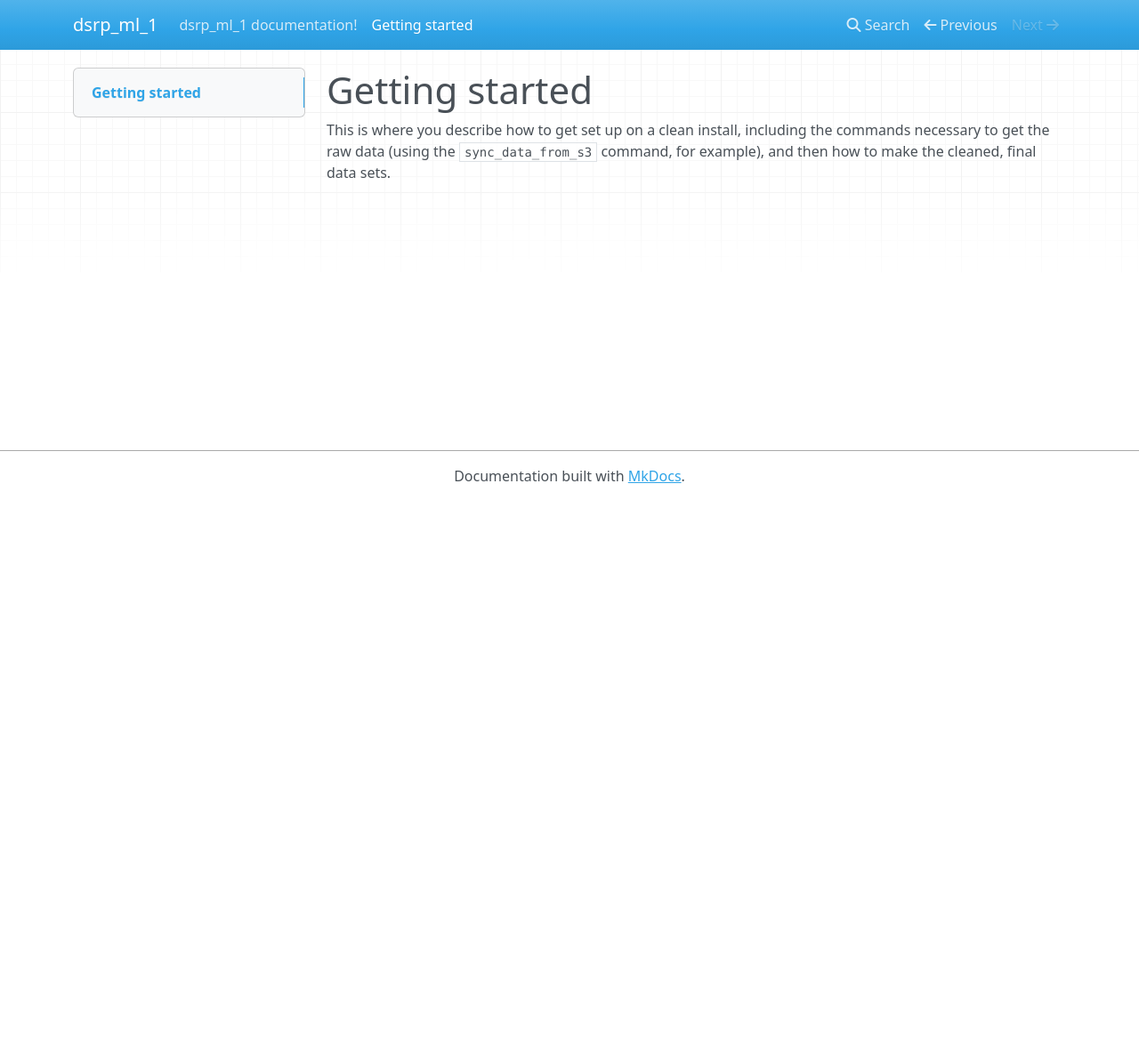
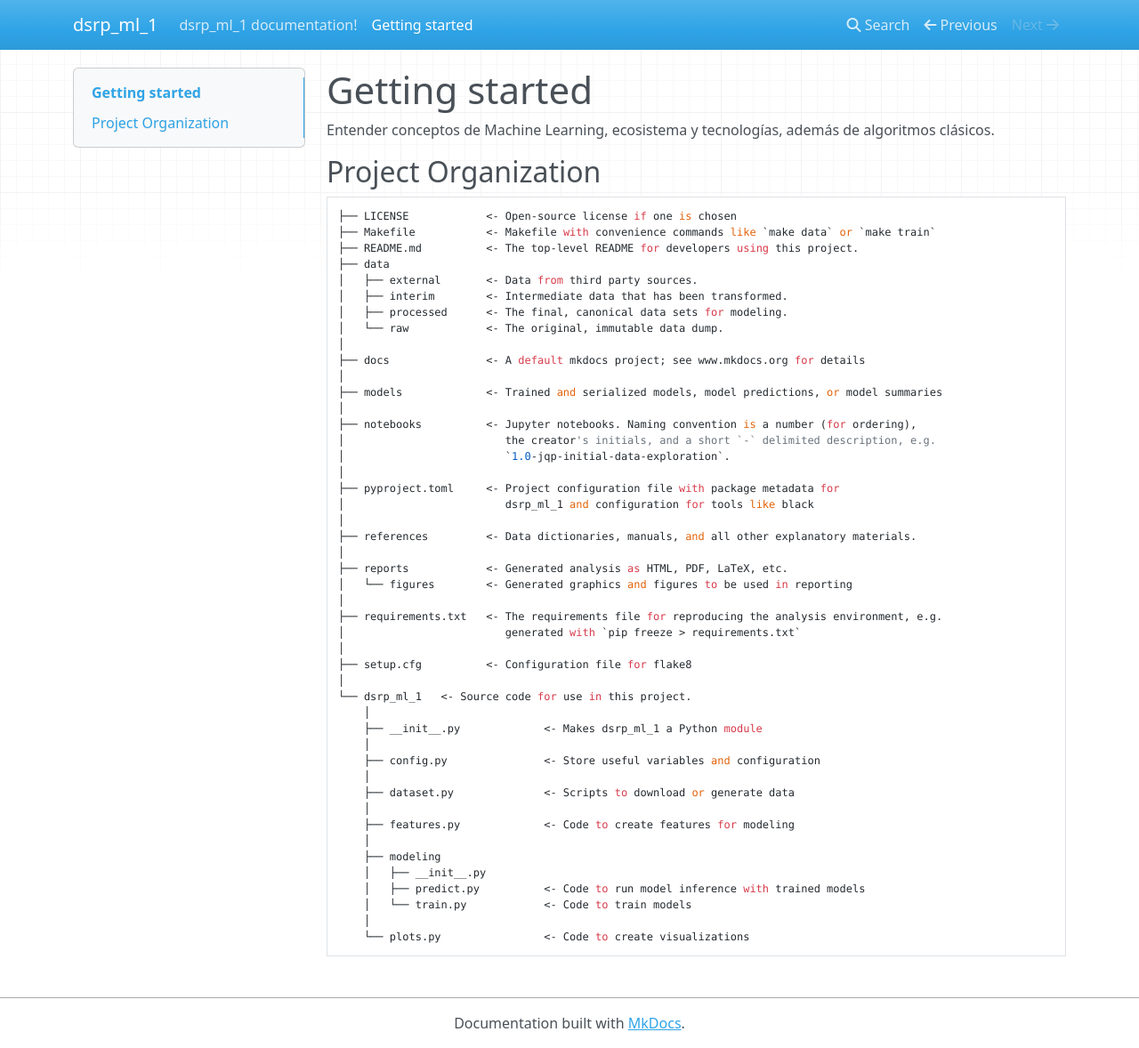
Before and after one commit to edynsoncoronado/dsrp_ml_1, an MkDocs documentation site: the page built from docs/docs/getting-started.md, in a window 1280 px wide and 1178 px high. Shown: the whole window at 89% size. Built offline with MkDocs 1.6.1, drawn with Linux system fonts in a browser that asks for light colours; nearby versions of some CDN libraries.

````diff
--- a/docs/docs/getting-started.md
+++ b/docs/docs/getting-started.md
@@ -1,6 +1,55 @@
 Getting started
 ===============
 
-This is where you describe how to get set up on a clean install, including the
-commands necessary to get the raw data (using the `sync_data_from_s3` command,
-for example), and then how to make the cleaned, final data sets.
+Entender conceptos de Machine Learning, ecosistema y tecnologías, además de algoritmos clásicos.
+
+## Project Organization
+
+```
+├── LICENSE            <- Open-source license if one is chosen
+├── Makefile           <- Makefile with convenience commands like `make data` or `make train`
+├── README.md          <- The top-level README for developers using this project.
+├── data
+│   ├── external       <- Data from third party sources.
+│   ├── interim        <- Intermediate data that has been transformed.
+│   ├── processed      <- The final, canonical data sets for modeling.
+│   └── raw            <- The original, immutable data dump.
+│
+├── docs               <- A default mkdocs project; see www.mkdocs.org for details
+│
+├── models             <- Trained and serialized models, model predictions, or model summaries
+│
+├── notebooks          <- Jupyter notebooks. Naming convention is a number (for ordering),
+│                         the creator's initials, and a short `-` delimited description, e.g.
+│                         `1.0-jqp-initial-data-exploration`.
+│
+├── pyproject.toml     <- Project configuration file with package metadata for
+│                         dsrp_ml_1 and configuration for tools like black
+│
+├── references         <- Data dictionaries, manuals, and all other explanatory materials.
+│
+├── reports            <- Generated analysis as HTML, PDF, LaTeX, etc.
+│   └── figures        <- Generated graphics and figures to be used in reporting
+│
+├── requirements.txt   <- The requirements file for reproducing the analysis environment, e.g.
+│                         generated with `pip freeze > requirements.txt`
+│
+├── setup.cfg          <- Configuration file for flake8
+│
+└── dsrp_ml_1   <- Source code for use in this project.
+    │
+    ├── __init__.py             <- Makes dsrp_ml_1 a Python module
+    │
+    ├── config.py               <- Store useful variables and configuration
+    │
+    ├── dataset.py              <- Scripts to download or generate data
+    │
+    ├── features.py             <- Code to create features for modeling
+    │
+    ├── modeling
+    │   ├── __init__.py
+    │   ├── predict.py          <- Code to run model inference with trained models
+    │   └── train.py            <- Code to train models
+    │
+    └── plots.py                <- Code to create visualizations
+```
````
Also changed, not shown: README.md, docs/matriz_correlacion.png (added), docs/promedio_clustering.png (added), docs/world_clustering.png (added), 4 other files.
